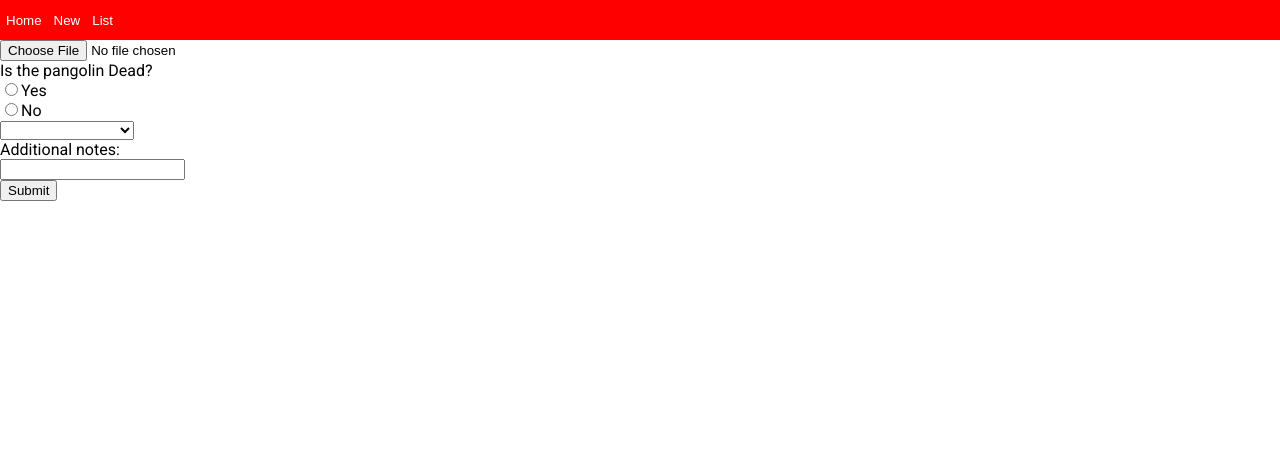
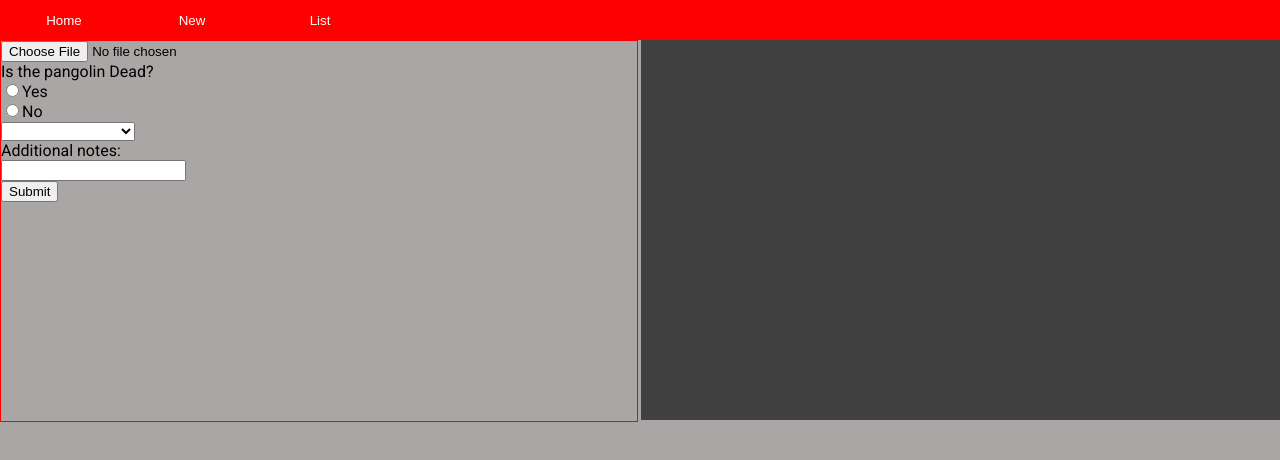
Before and after one commit to DeeDoubleYous/zap-app, an Angular app: page /form in a window 1280 px wide. Shown: the top 460 px of the page. Built offline with nearby package versions, Linux system fonts and the light colour scheme.

Commit message:
Make actually functional and nice looking

```diff
--- a/src/app/app.component.css
+++ b/src/app/app.component.css
@@ -1,17 +1,59 @@
-nav{
-    background-color: red;
-    width: 100%;
-    height: 5%;
+:host{
+    display: grid;
+    grid-template-rows: 92% 8%;
+    grid-template-areas:
+    'routerOut'
+    'navigation';
+    height: 100%;
+    width: 100vw;
 }
 
-nav button{
-    background: none;
-    color: white;
-    height: 100%;
+.navBar{
+    grid-area: navigation;
+    background-color: var(--accent);
+    width: 100vw;
     border: none;
 }
 
-nav button:active{
+.routerOutlet{
+    grid-area: routerOut;
+    width: 100%;
+    height: 100;
+}
+
+.navBar button{
+    background: none;
+    color: var(--text-inverted);
+    height: 100%;
+    width: 20%;
+    border: none;
+}
+
+.navBar button:active{
     background:rgb(148, 28, 28);
-    /* transition: 0.5s; */
 }
+
+@media only screen and (max-width: 767px) {
+    .navBar{
+        height: 8%;
+        position: fixed;
+        bottom: 0;
+    }
+}
+
+@media only screen and (min-width: 768px) {
+    :host{
+        display: grid;
+        grid-template-rows: 5% 95%;
+        grid-template-areas:
+        'navigation'
+        'routerOut';
+        height: 100%;
+    }
+
+    .navBar button{
+        width: 10%;
+
+    }
+
+}
--- a/src/app/app.component.html
+++ b/src/app/app.component.html
@@ -1,6 +1,8 @@
-<nav>
+<div class='routerOutlet'>
+  <router-outlet></router-outlet>
+</div>
+<nav class='navBar'>
   <button routerLink="/home">Home</button>
   <button routerLink="/form">New</button>
   <button>List</button>
 </nav>
-<router-outlet></router-outlet>
--- a/src/app/home/home.component.css
+++ b/src/app/home/home.component.css
@@ -0,0 +1,3 @@
+h1{
+    color: var(--text-main);
+}
--- a/src/app/pangolin-form/pangolin-form.component.css
+++ b/src/app/pangolin-form/pangolin-form.component.css
@@ -0,0 +1,37 @@
+.container{
+    height: 100%;
+    width: 100%;
+    display:grid;
+    grid-template-rows: 50% 50%;
+    grid-template-columns: 100%;
+    gap: 0px 0px;
+    grid-template-areas:
+    'imgPreview'
+    'formInput';
+}
+
+.pangolinInput{
+    grid-area: formInput;
+    background: none;
+    color: var(--text-main);
+    width: 99.4%;
+    height: 100%;
+    border: solid 0.1rem var(--accent);
+}
+
+.pangolinPreview{
+    grid-area: imgPreview;
+    height: 100%;
+    width: 100%;
+    color: var(--text-main);
+}
+
+@media only screen and (min-width: 768px) {
+    .container{
+        grid-template-columns: 50% 50%;
+        grid-template-areas: 'formInput imgPreview';
+        width: 100vw;
+        gap: 0.2% 0.1%;
+    }
+
+}
--- a/src/app/pangolin-form/pangolin-form.component.html
+++ b/src/app/pangolin-form/pangolin-form.component.html
@@ -1,3 +1,5 @@
+<div class='container'>
+    <img [src]='imageUrl' alt='The uploaded pangolin image' class='pangolinPreview'>
     <form class='pangolinInput' (submit)='handleSubmit($event)'>
         <input type="file" name="pangolinImage" id="pangolinImage" accept="image/*" (change)="handleImageChange($event)"/><br/>
         <label for="isDead">Is the pangolin Dead?</label><br/>
@@ -10,9 +12,4 @@
         <input type="text" name="note" id="note" [(ngModel)]='note'><br/>
         <input type="submit" value="Submit">
     </form>
-<!-- <div class='pangolinInput'>
-    <label for='deathType'>How it died</label><br/>
-    <select name='deathType' id='deathType' >
-        <option *ngFor='let deathTy of deathTypes' [value]='deathTy'>{{deathTy}}</option>
-    </select>
-</div> -->
+</div>
--- a/src/app/pangolin-form/pangolin-form.component.ts
+++ b/src/app/pangolin-form/pangolin-form.component.ts
@@ -9,7 +9,10 @@ import { HttpClient } from '@angular/common/http';
 })
 export class PangolinFormComponent implements OnInit {
 
+  url = 'https://dw470.brighton.domains/zap_api';
+
   image?:File;
+  imageUrl = './assets/images/defaultImage.png';
 
   @Input() isDead?: boolean;
   @Input() deathType?: string;
@@ -26,21 +29,22 @@ export class PangolinFormComponent implements OnInit {
   ngOnInit(): void {
   }
 
-  handleSubmit(e: Event): void{
-    // e.preventDefault();
+  async handleSubmit(e: Event): Promise<void>{
     console.log('submit');
 
-    if(this.checkInputs()){
-      this.http.post('https://dw470.brighton.domains/zap_api', {
-        time: '2021/11/22 12:08',
-        pangolinImage: this.image,
-        isDead: this.isDead,
-        location:{
-          lat: '55',
-          lon: '22'
-        }
-      }).subscribe(res => console.log(res));
-      // this.http.get('https://dw470.brighton.domains/zap_api', {responseType: 'text'}).subscribe(res => console.log(res));
+    if(this.image && this.isDead){
+      console.log('here');
+      const request = new FormData();
+
+      request.set('pangolinImage', this.image);
+      request.set('isDead', `${this.isDead}`);
+      request.set('time', `${this.generateDateString()}`);
+      request.set('location', JSON.stringify({lat: 2, lon: 3}));
+
+      const response = await fetch(this.url, {
+        body: request,
+        method: 'POST'
+      }).catch(console.error);
     }
   }
 
@@ -48,14 +52,17 @@ export class PangolinFormComponent implements OnInit {
     const input = e.target as HTMLInputElement;
     if(input.files){
       this.image = input.files[0];
+
+      const reader = new FileReader();
+      reader.readAsDataURL(input.files[0]);
+      reader.onload = (e) => {
+        this.imageUrl = reader.result as string;
+      }
     }
   }
 
-  private checkInputs():boolean{
-    if(this.image && this.isDead){
-      return true;
-    }else{
-      return false;
-    }
+  generateDateString(): string {
+    const date = new Date(Date.now());
+    return `${date.getFullYear()}/${date.getMonth()}/${date.getDay()} ${date.getHours()}:${date.getMinutes()}`
   }
 }
--- a/src/styles.css
+++ b/src/styles.css
@@ -1,4 +1,21 @@
 /* You can add global styles to this file, and also import other style files */
 
-html, body { height: 100%; }
-body { margin: 0; font-family: Roboto, "Helvetica Neue", sans-serif; }
+@media (prefers-color-scheme: light){
+    :root{
+        --main: rgb(170, 166, 166);
+        --accent: red;
+        --text-main: black;
+        --text-inverted: white;
+    }
+}
+@media (prefers-color-scheme: dark){
+    :root{
+        --main: black;
+        --text-main: rgb(184, 176, 176);
+        --text-inverted: black;
+        --accent: rgb(163, 5, 5);
+    }
+}
+
+html, body { height: 100%; width: 100%; overflow: hidden;}
+body { margin: 0; font-family: Roboto, "Helvetica Neue", sans-serif; background-color: var(--main);}
```
Also changed, not shown: src/assets/images/defaultImage.png (added). Lines whose indentation alone changed are shown as unchanged.
